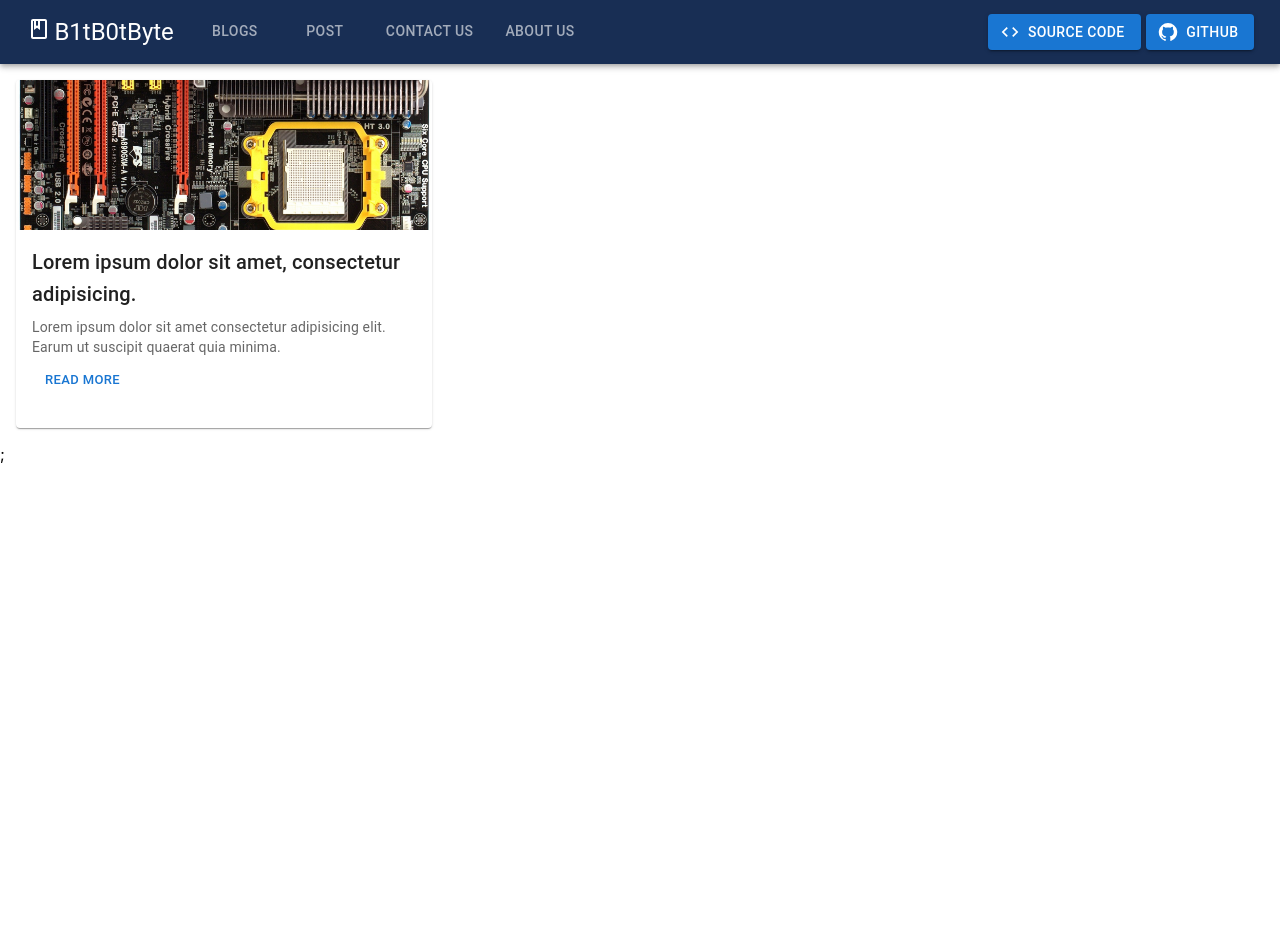
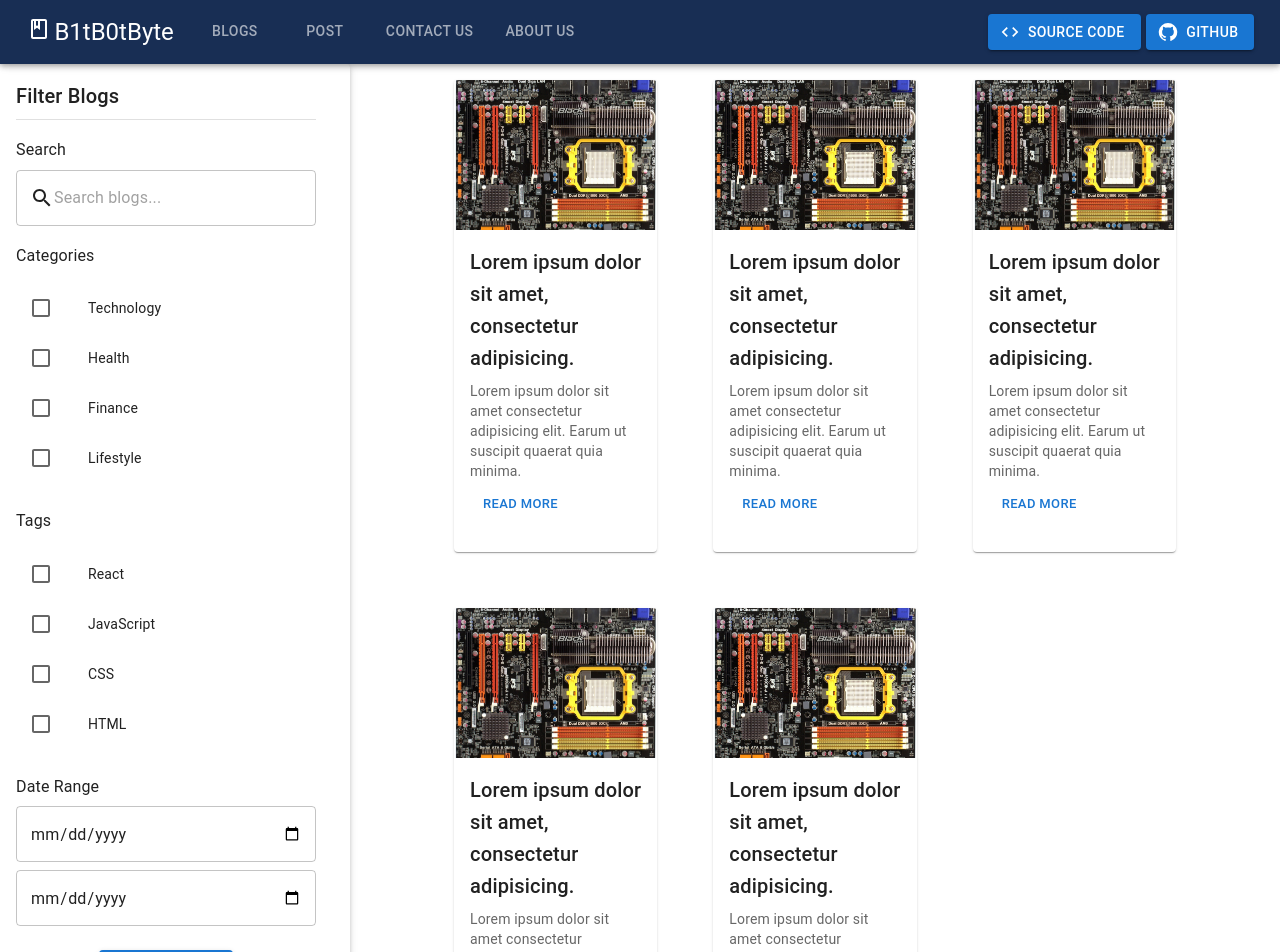
Before and after one commit to Ishwor-git/blog, a React (Create React App) app in the folder client/: page /blogs in a window 1280 px wide. Shown: the top 952 px of the page. Before the commit the page ends 800 px from the top, so only its background shows below. Built offline with nearby package versions, Linux system fonts and the light colour scheme.

Commit message:
blog section design completed

```diff
--- a/client/src/App.js
+++ b/client/src/App.js
@@ -12,6 +12,7 @@ import Blogs from "./pages/blogs";
 import Post from "./pages/post";
 import Contact from "./pages/contact";
 import About from "./pages/about";
+import { Box, Container } from "@mui/material";
 function App() {
   // const router = createBrowserRouter([
   //   { path: "", element: <Home /> },
@@ -30,6 +31,7 @@ function App() {
     <>
       <Router>
         <Navbar />
+        <Box sx={{ mt: 8 }}>
           <Routes>
             <Route path="/" element={<Home />} />
             <Route path="blogs" element={<Blogs />} />
@@ -37,6 +39,7 @@ function App() {
             <Route path="contact-us" element={<Contact />} />
             <Route path="about-us" element={<About />} />
           </Routes>
+        </Box>
       </Router>
       ;
     </>
--- a/client/src/components/blogCard.jsx
+++ b/client/src/components/blogCard.jsx
@@ -11,7 +11,7 @@ import {
 const BlogCard = () => {
   return (
     <>
-      <Card sx={{ maxWidth: "26rem", margin: "1rem" }}>
+      <Card sx={{ maxWidth: "28rem", margin: "1rem" }}>
         <CardMedia
           component="img"
           alt="motherboard"
--- /dev/null
+++ b/client/src/components/filterSection.jsx
@@ -0,0 +1,114 @@
+import React from "react";
+import {
+  Drawer,
+  List,
+  ListItem,
+  ListItemText,
+  ListItemIcon,
+  Divider,
+  Typography,
+  Box,
+  TextField,
+  Checkbox,
+  FormControlLabel,
+  Button,
+  Paper,
+} from "@mui/material";
+import { Search, DateRange, Category, Tag } from "@mui/icons-material";
+
+const FilterSection = () => {
+  const categories = ["Technology", "Health", "Finance", "Lifestyle"];
+  const tags = ["React", "JavaScript", "CSS", "HTML"];
+
+  return (
+    <Paper
+      anchor="left"
+      elevation={3}
+      sx={{
+        width: 350,
+        flexShrink: 0,
+        [`& .MuiDrawer-paper`]: { width: 350, boxSizing: "border-box" },
+      }}
+    >
+      <Box sx={{ width: 300, p: 2 }}>
+        <Typography variant="h6" gutterBottom>
+          Filter Blogs
+        </Typography>
+        <Divider />
+
+        <Box mt={2}>
+          <Typography variant="subtitle1" gutterBottom>
+            Search
+          </Typography>
+          <TextField
+            fullWidth
+            variant="outlined"
+            placeholder="Search blogs..."
+            InputProps={{
+              startAdornment: <Search />,
+            }}
+          />
+        </Box>
+
+        <Box mt={2}>
+          <Typography variant="subtitle1" gutterBottom>
+            Categories
+          </Typography>
+          <List>
+            {categories.map((category) => (
+              <ListItem key={category} dense>
+                <ListItemIcon>
+                  <Checkbox edge="start" />
+                </ListItemIcon>
+                <ListItemText primary={category} />
+              </ListItem>
+            ))}
+          </List>
+        </Box>
+
+        <Box mt={2}>
+          <Typography variant="subtitle1" gutterBottom>
+            Tags
+          </Typography>
+          <List>
+            {tags.map((tag) => (
+              <ListItem key={tag} dense>
+                <ListItemIcon>
+                  <Checkbox edge="start" />
+                </ListItemIcon>
+                <ListItemText primary={tag} />
+              </ListItem>
+            ))}
+          </List>
+        </Box>
+
+        <Box mt={2}>
+          <Typography variant="subtitle1" gutterBottom>
+            Date Range
+          </Typography>
+          <TextField
+            fullWidth
+            variant="outlined"
+            type="date"
+            InputLabelProps={{ shrink: true }}
+          />
+          <TextField
+            fullWidth
+            variant="outlined"
+            type="date"
+            InputLabelProps={{ shrink: true }}
+            sx={{ mt: 1 }}
+          />
+        </Box>
+
+        <Box mt={3} textAlign="center">
+          <Button variant="contained" color="primary">
+            Apply Filters
+          </Button>
+        </Box>
+      </Box>
+    </Paper>
+  );
+};
+
+export default FilterSection;
--- a/client/src/components/navbar.jsx
+++ b/client/src/components/navbar.jsx
@@ -33,7 +33,7 @@ const Navbar = () => {
     <>
       <Box sx={{ flexGrow: 1 }}>
         <AppBar
-          position="static"
+          position="fixed"
           color="primary"
           sx={{ boxSizing: "border-box", backgroundColor: "#182e54" }}
         >
--- a/client/src/pages/blogs.jsx
+++ b/client/src/pages/blogs.jsx
@@ -1,10 +1,33 @@
 import React from "react";
 import BlogCard from "../components/blogCard";
+import { Box, Container, Grid, Typography } from "@mui/material";
+import FilterSection from "../components/filterSection";
 
 const Blogs = () => {
   return (
     <>
-      <BlogCard />
+      <Box sx={{ display: "flex" }}>
+        <FilterSection />
+        <Container sx={{ flexGrow: 1, P: 3, ml: 8, mr: 8 }}>
+          <Grid container spacing={3}>
+            <Grid item xs={12} sm={6} md={4} key={0}>
+              <BlogCard />
+            </Grid>
+            <Grid item xs={12} sm={6} md={4} key={0}>
+              <BlogCard />
+            </Grid>
+            <Grid item xs={12} sm={6} md={4} key={0}>
+              <BlogCard />
+            </Grid>
+            <Grid item xs={12} sm={6} md={4} key={0}>
+              <BlogCard />
+            </Grid>
+            <Grid item xs={12} sm={6} md={4} key={0}>
+              <BlogCard />
+            </Grid>
+          </Grid>
+        </Container>
+      </Box>
     </>
   );
 };
```
Lines whose indentation alone changed are shown as unchanged.
